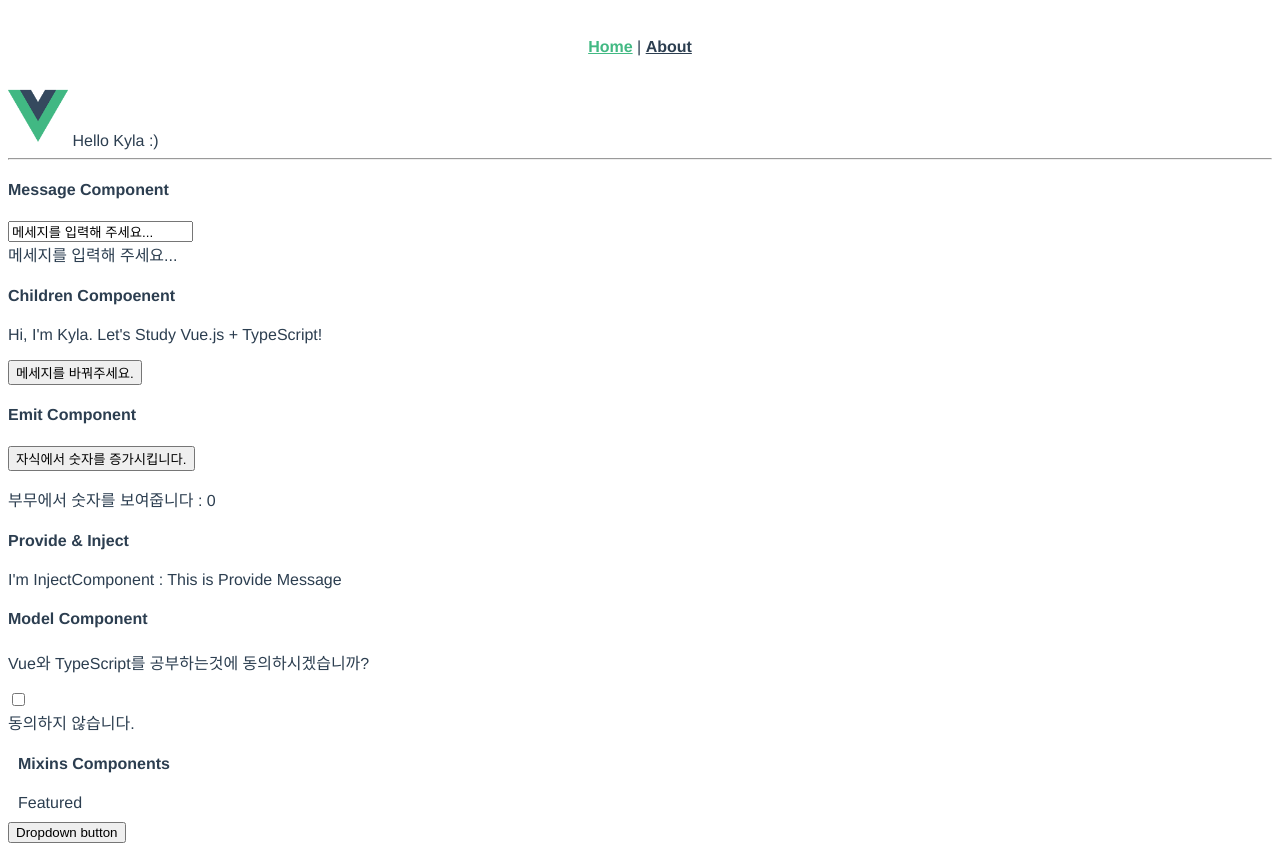
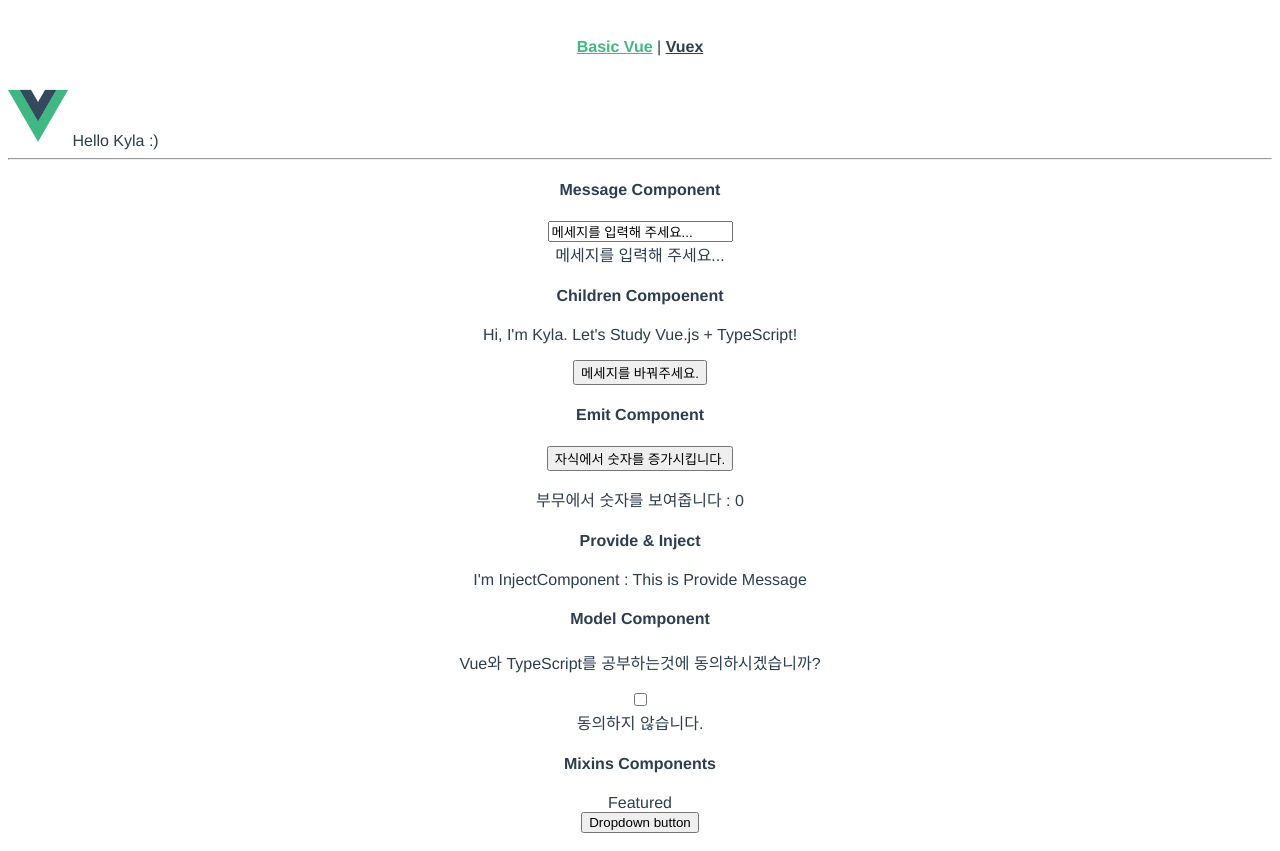
Before and after one commit to sh5623/vue_typescript, a Vue app: page / in a window 1280 px wide. Built offline with nearby package versions, Linux system fonts and the light colour scheme.

Commit message:
vuex 기본 추가

```diff
--- a/package.json
+++ b/package.json
@@ -8,6 +8,8 @@
     "lint": "vue-cli-service lint"
   },
   "dependencies": {
+    "node-sass": "^7.0.1",
+    "sass-loader": "^12.6.0",
     "vue": "^2.6.14",
     "vue-class-component": "^7.2.3",
     "vue-property-decorator": "^9.1.2",
--- a/src/App.vue
+++ b/src/App.vue
@@ -1,14 +1,14 @@
 <template>
   <div id="app">
     <nav>
-      <router-link to="/">Home</router-link> |
-      <router-link to="/about">About</router-link>
+      <router-link to="/">Basic Vue</router-link> |
+      <router-link to="/vuex">Vuex</router-link>
     </nav>
     <router-view />
   </div>
 </template>
 
-<style>
+<style lang="scss" scoped>
 #app {
   font-family: Avenir, Helvetica, Arial, sans-serif;
   -webkit-font-smoothing: antialiased;
--- a/src/components/AccordionComponents.vue
+++ b/src/components/AccordionComponents.vue
@@ -23,10 +23,3 @@ import ToggleComponents from '@/components/ToggleComponents.vue';
 })
 export default class AccordionComponents extends Mixins(ToggleComponents) {}
 </script>
-
-<style>
-.card {
-  width: 500px;
-  margin: 10px;
-}
-</style>
--- /dev/null
+++ b/src/components/BasicVuex.vue
@@ -0,0 +1,25 @@
+<template>
+  <div>
+    <h4>Basic Vuex</h4>
+    {{ $store.getters.count }}
+    <div>
+      <button @click="increase">증가</button>
+      <button @click="decrease">감소</button>
+    </div>
+  </div>
+</template>
+
+<script lang="ts">
+import { Component, Vue } from 'vue-property-decorator';
+
+@Component
+export default class BasicVuex extends Vue {
+  private increase() {
+    this.$store.dispatch('increase');
+  }
+
+  private decrease() {
+    this.$store.dispatch('decrease');
+  }
+}
+</script>
--- a/src/components/DropdownComponents.vue
+++ b/src/components/DropdownComponents.vue
@@ -34,12 +34,12 @@ import ToggleComponents from '@/components/ToggleComponents.vue';
 export default class DropdownComponents extends Mixins(ToggleComponents) {}
 </script>
 
-<style>
+<style lang="scss" scoped>
 .dropdown {
-  width: 500px;
-}
-
-.dropdown a {
-  display: list-item;
+  .dropdown-menu {
+    &.show {
+      display: list-item;
+    }
+  }
 }
 </style>
--- a/src/main.ts
+++ b/src/main.ts
@@ -1,7 +1,7 @@
 import Vue from 'vue';
 import App from './App.vue';
 import router from './router';
-import store from './store';
+import store from './store/store';
 
 Vue.config.productionTip = false;
 
--- a/src/router/index.ts
+++ b/src/router/index.ts
@@ -1,29 +1,30 @@
-import Vue from 'vue'
-import VueRouter, { RouteConfig } from 'vue-router'
-import HomeView from '../views/HomeView.vue'
+import Vue from 'vue';
+import VueRouter, { RouteConfig } from 'vue-router';
+import HomeView from '../views/HomeView.vue';
 
-Vue.use(VueRouter)
+Vue.use(VueRouter);
 
 const routes: Array<RouteConfig> = [
   {
     path: '/',
     name: 'home',
-    component: HomeView
+    component: HomeView,
   },
   {
-    path: '/about',
-    name: 'about',
+    path: '/vuex',
+    name: 'vuex',
     // route level code-splitting
     // this generates a separate chunk (about.[hash].js) for this route
     // which is lazy-loaded when the route is visited.
-    component: () => import(/* webpackChunkName: "about" */ '../views/AboutView.vue')
-  }
-]
+    component: () =>
+      import(/* webpackChunkName: "about" */ '../views/VuexView.vue'),
+  },
+];
 
 const router = new VueRouter({
   mode: 'history',
   base: process.env.BASE_URL,
-  routes
-})
+  routes,
+});
 
-export default router
+export default router;
--- a/src/store/index.ts
+++ /dev/null
@@ -1,17 +0,0 @@
-import Vue from 'vue'
-import Vuex from 'vuex'
-
-Vue.use(Vuex)
-
-export default new Vuex.Store({
-  state: {
-  },
-  getters: {
-  },
-  mutations: {
-  },
-  actions: {
-  },
-  modules: {
-  }
-})
--- /dev/null
+++ b/src/store/store.ts
@@ -0,0 +1,37 @@
+import Vue from 'vue';
+import Vuex, { ActionContext, StoreOptions } from 'vuex';
+
+Vue.use(Vuex);
+
+interface State {
+  count: number;
+}
+
+const store: StoreOptions<State> = {
+  state: {
+    count: 0,
+  },
+  mutations: {
+    setCount(state: State, count: number) {
+      state.count = count;
+    },
+  },
+  actions: {
+    increase({ state, commit }: ActionContext<State, State>) {
+      commit('setCount', state.count + 1);
+    },
+    decrease({ state, commit }: ActionContext<State, State>) {
+      if (state.count <= 0) {
+        alert('0 이하로는 감소가 불가능 합니다!');
+        commit('setCount', 0);
+      } else {
+        commit('setCount', state.count - 1);
+      }
+    },
+  },
+  getters: {
+    count: (state: State) => state.count,
+  },
+};
+
+export default new Vuex.Store(store);
--- a/src/views/HomeView.vue
+++ b/src/views/HomeView.vue
@@ -1,7 +1,8 @@
 <template>
-  <div class="home">
+  <div>
     <img alt="Vue logo" src="../assets/logo.png" width="60" /> Hello Kyla :)
     <hr />
+    <div class="home">
       <Message />
       <Children :parentMessage="message" :parentMessage2="message2" />
       <button @click="changeMessage">메세지를 바꿔주세요.</button>
@@ -11,6 +12,7 @@
       <span>{{ agreeText }}</span>
       <AccordionComponents />
       <DropdownComponents />
+    </div>
   </div>
 </template>
 
@@ -52,8 +54,8 @@ export default class HomeView extends Vue {
 }
 </script>
 
-<style>
-img {
-  align-items: left;
+<style lang="scss" scoped>
+.home {
+  text-align: center;
 }
 </style>
--- /dev/null
+++ b/src/views/VuexView.vue
@@ -0,0 +1,27 @@
+<template>
+  <div>
+    <img alt="Vue logo" src="../assets/vuex.png" width="60" /> Hello Kyla :)
+    <hr />
+    <div class="vuex">
+      <BasicVuex />
+    </div>
+  </div>
+</template>
+
+<script lang="ts">
+import { Component, Vue } from 'vue-property-decorator';
+import BasicVuex from '@/components/BasicVuex.vue';
+
+@Component({
+  components: {
+    BasicVuex,
+  },
+})
+export default class VuexView extends Vue {}
+</script>
+
+<style lang="scss" scoped>
+.vuex {
+  text-align: center;
+}
+</style>
```
Also changed, not shown: src/assets/vuex.png (added), 1 other file (tests, documents, lock files or other folders). Lines whose indentation alone changed are shown as unchanged.
